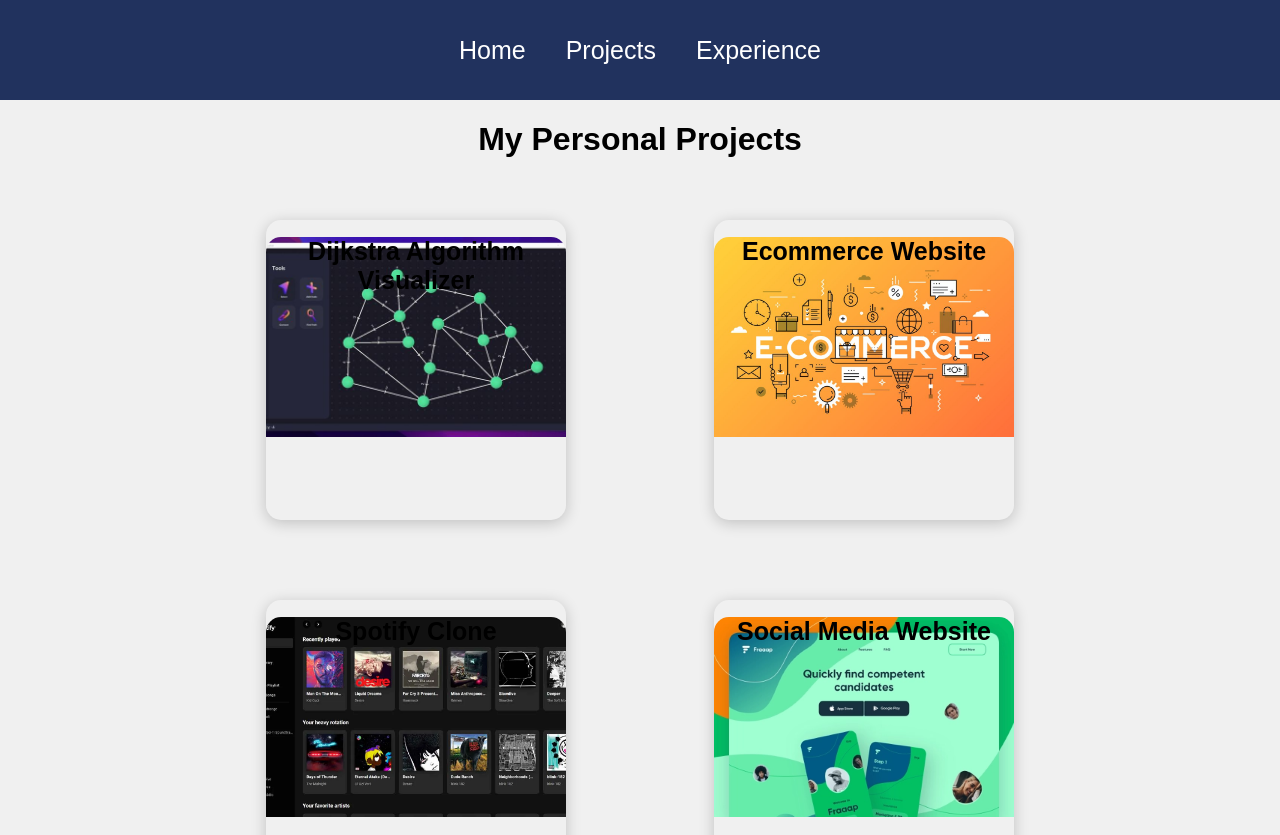
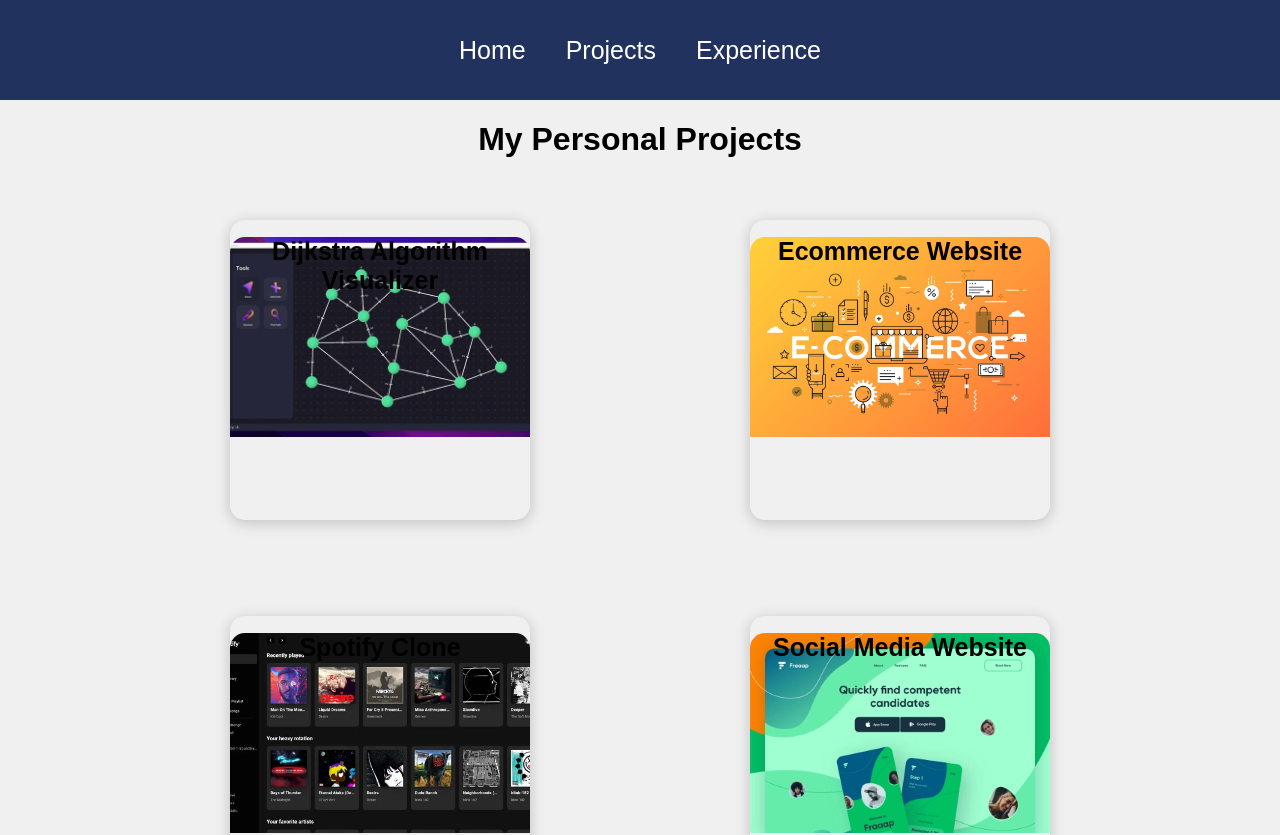
Before and after one commit to mohsenpasdar/personal-portfolio, a React (Create React App) app: page /projects in a window 1280 px wide. Shown: the top 835 px of the page. Built offline with nearby package versions, Linux system fonts and the light colour scheme.

Commit message:
working on styles ...

```diff
--- a/src/styles/Projects.css
+++ b/src/styles/Projects.css
@@ -14,9 +14,10 @@
 }
 
 .projectList {
-  width: 70vw;
+  width: 80vw;
   height: auto;
   display: grid;
+  gap: 1rem;
   grid-template-columns: 1fr 1fr 1fr;
   place-items: center;
 }
```
